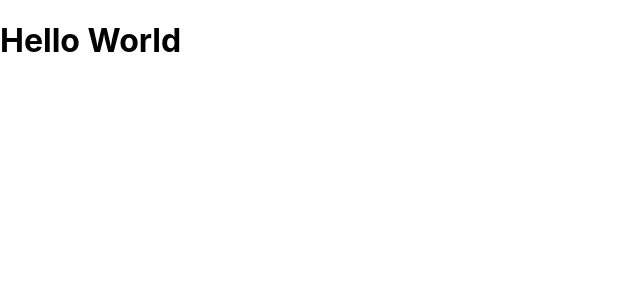
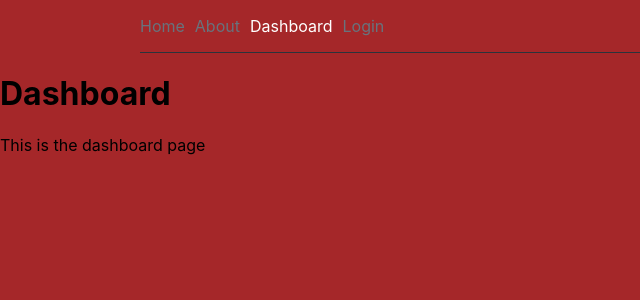
Before and after one commit to AnaMinaileanu/ReactApplication, a React (Create React App) app in the folder react-application/: page /Dashboard in a window 1280 px wide. Shown: the top 300 px of the page, without its empty margins (0-640 px from the left). Built offline with nearby package versions, Linux system fonts and the light colour scheme.

Commit message:
Added and styled navbar

```diff
--- a/react-application/src/App.tsx
+++ b/react-application/src/App.tsx
@@ -11,8 +11,8 @@ function App() {
     <>
       <BrowserRouter>
         <Routes>
-          <Route path="/logim" element={<Login/>}></Route>
-          <Route path="/logout" element={<Logout/>}></Route>
+          <Route path="/Logim" element={<Login/>}></Route>
+          <Route path="/Logout" element={<Logout/>}></Route>
           <Route path="/*" element={<Main/>}></Route>
         </Routes>
       </BrowserRouter>
--- /dev/null
+++ b/react-application/src/components/pages/About.tsx
@@ -0,0 +1,9 @@
+const About = () => {
+    return(
+        <div>
+            <h1>About</h1>
+        </div>
+    );
+};
+
+export default About;
--- /dev/null
+++ b/react-application/src/components/pages/Dashboard.tsx
@@ -0,0 +1,10 @@
+const Dashboard = () => {
+    return(
+        <div>
+            <h1>Dashboard</h1>
+            <p>This is the dashboard page</p>
+        </div>
+    );
+};
+
+export default Dashboard;
--- /dev/null
+++ b/react-application/src/components/pages/Home.tsx
@@ -0,0 +1,9 @@
+const Home = () => {
+    return(
+        <div>
+            <h1>Home</h1>
+        </div>
+    );
+};
+
+export default Home;
--- a/react-application/src/components/root/Main.tsx
+++ b/react-application/src/components/root/Main.tsx
@@ -1,8 +1,73 @@
+import { NavLink, Route, Routes } from "react-router-dom";
+import Home from "../pages/Home";
+import About from "../pages/About";
+import Dashboard from "../pages/Dashboard";
+import { Login } from "../open-id-connect/Login";
+import styled from "styled-components";
+
+/////// ---start styles region--- ////////
+const Navbar = styled.nav`
+  background-color: hsl(359, 62%, 40%);
+  border-bottom: 1px solid hsl(210deg, 15%, 20%);
+  width: 100%;
+  max-width: 1000px;
+  margin-left: auto;
+  margin-right: auto;
+`;
+const NavItems = styled.ul`
+  list-style: none;
+  display: flex;
+  justify-content: start;
+  padding-left: 0;
+`;
+const NavItem = styled.li`
+  display: flex;
+  align-items: center;
+  margin-right: 10px;
+`;
+const StyledNavLink = styled(NavLink)`
+  text-decoration: none;
+  color: hsl(210deg, 9%, 45%);
+  &[class*="active"] {
+    color: hsl(210deg, 10%, 100%);
+  }
+`;
+const Wrapper = styled.main`
+  width: 100%;
+  max-width: 1000px;
+  margin-left: auto;
+  margin-right: auto;
+`;
+
+/////// ---end styles region--- ////////
+
 const Main = () => {
     return(
-        <div>
-            <h1>Hello World</h1>
-        </div>
+        <>
+         <Navbar>
+            <NavItems>
+                <NavItem>
+                    <StyledNavLink to="/home">Home</StyledNavLink>
+                </NavItem>
+                <NavItem>
+                    <StyledNavLink to="/About">About</StyledNavLink>
+                </NavItem>
+                <NavItem>
+                    <StyledNavLink to="/Dashboard">Dashboard</StyledNavLink>
+                </NavItem>
+                <NavItem>
+                    <StyledNavLink to="/Login">Login</StyledNavLink>
+                </NavItem>
+            </NavItems>
+         </Navbar>
+         <Routes>
+          <Route path="/About" element={<About/>}></Route>
+          <Route path="/Home" element={<Home/>}></Route>
+          <Route path="/Dashboard" element={<Dashboard/>}></Route>
+          <Route index element={<Home/>}></Route>
+         </Routes>
+        </>
+
     );
 };
 
--- /dev/null
+++ b/react-application/src/configuration/FirebaseConfiguration.ts
@@ -0,0 +1 @@
+export {};
--- a/react-application/src/index.css
+++ b/react-application/src/index.css
@@ -5,6 +5,7 @@ body {
     sans-serif;
   -webkit-font-smoothing: antialiased;
   -moz-osx-font-smoothing: grayscale;
+  background-color: hsl(359, 62%, 40%);
 }
 
 code {
```
